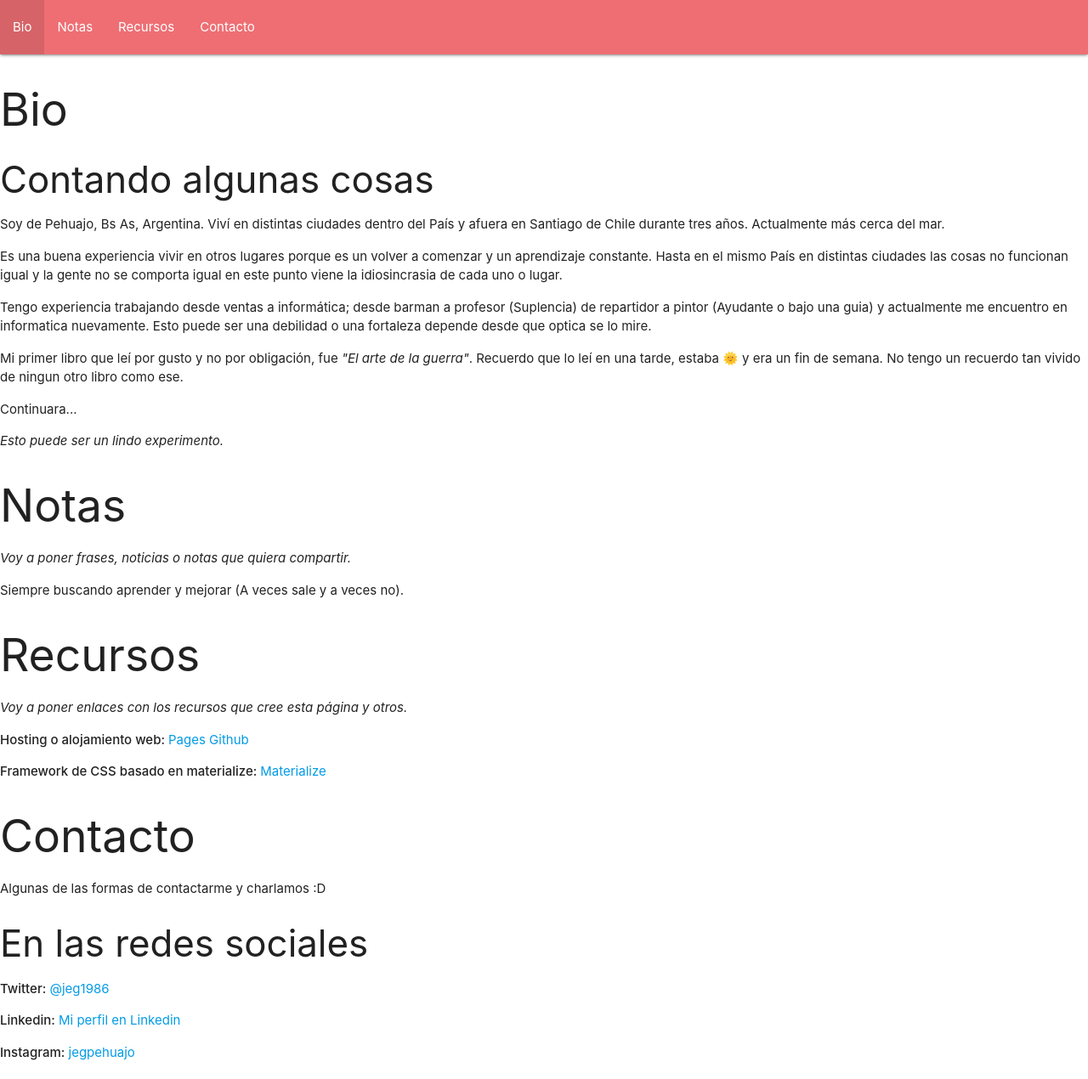
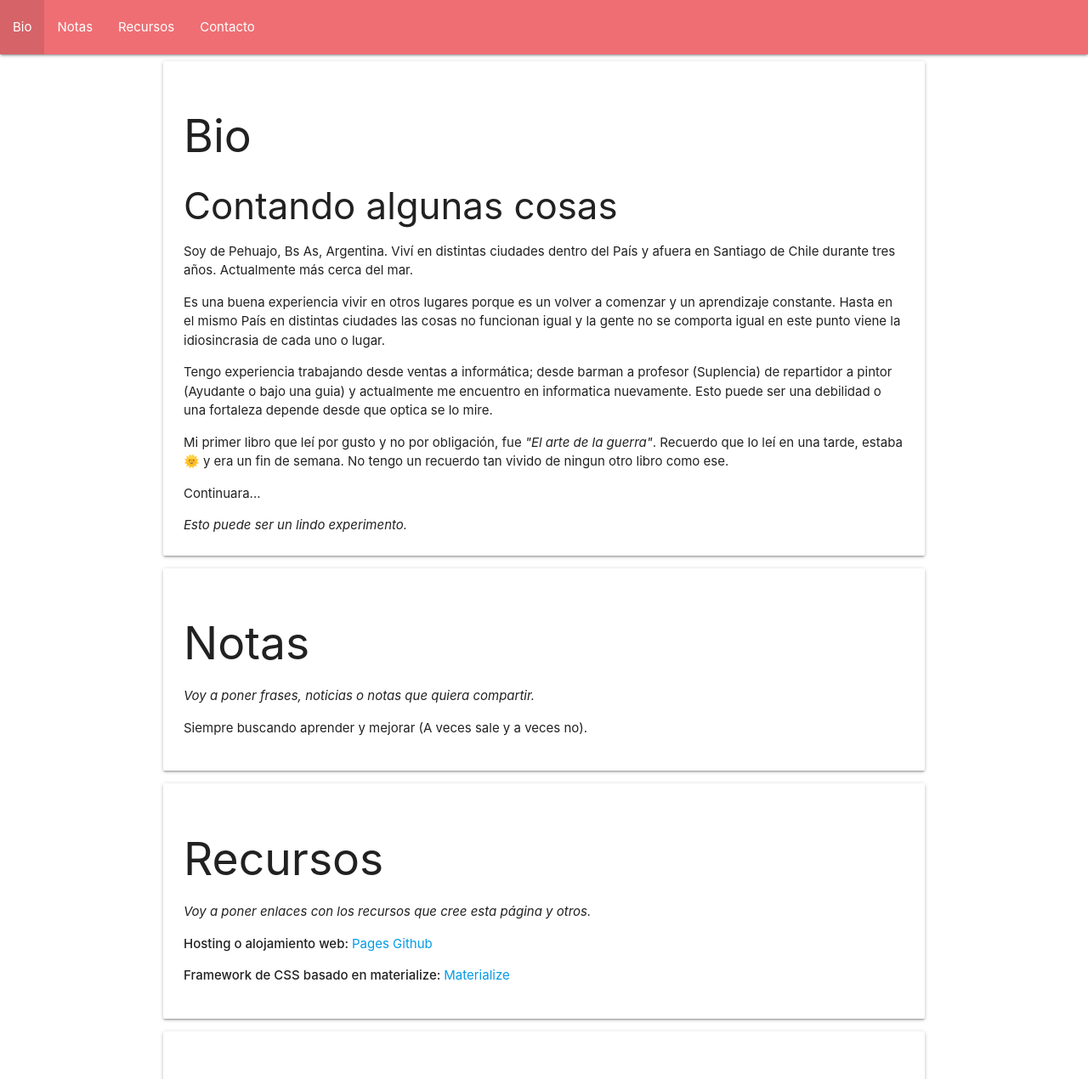
Before and after one commit to jegpehuajo/jegpehuajo.github.io, a plain HTML site: page index.html in a window 1280 px wide. Shown: the top 1270 px of the page at 85% size. Drawn offline with nearby package versions, Linux system fonts and the light colour scheme.

Commit message:
Agregue clase card-panel a secciones.

```diff
--- a/index.html
+++ b/index.html
@@ -17,7 +17,8 @@
       </ul>
     </nav>
   </header>
-  <section id="bio">
+  <div class="container">
+    <section id="bio" class="card-panel">
       <h2>Bio</h2>
       <article>
         <h3>Contando algunas cosas</h3>
@@ -39,20 +40,20 @@
         <em>Esto puede ser un lindo experimento.</em>
       </article>
     </section>
-  <section id="notas">
+    <section id="notas" class="card-panel">
       <h2>Notas</h2>
       <em>Voy a poner frases, noticias o notas que quiera compartir.</em>
       <article>
         <p>Siempre buscando aprender y mejorar (A veces sale y a veces no). </p>
       </article>
     </section>
-  <section id="recursos">
+    <section id="recursos" class="card-panel">
       <h2>Recursos</h2>
       <em>Voy a poner enlaces con los recursos que cree esta página y otros.</em>
       <p><strong>Hosting o alojamiento web: </strong><a href="https://pages.github.com/" target="_blank">Pages Github</a></p>
       <p><strong>Framework de CSS basado en materialize: </strong><a href="https://materializecss.com/" target="_blank">Materialize</a></p>
     </section>
-  <section id="contacto">
+    <section id="contacto" class="card-panel">
       <h2>Contacto</h2>
       <p>Algunas de las formas de contactarme y charlamos :D</p>
       <h3>En las redes sociales</h3>
@@ -66,6 +67,7 @@
         <strong>Instagram:</strong><a href="https://www.instagram.com/jegpehuajo/" target="_blank"> jegpehuajo</a>
       </p>
     </section>
+  </div>
   <script src="https://cdnjs.cloudflare.com/ajax/libs/materialize/1.0.0/js/materialize.min.js"></script>
 </body>
 </html>
```
Lines whose indentation alone changed are shown as unchanged.
